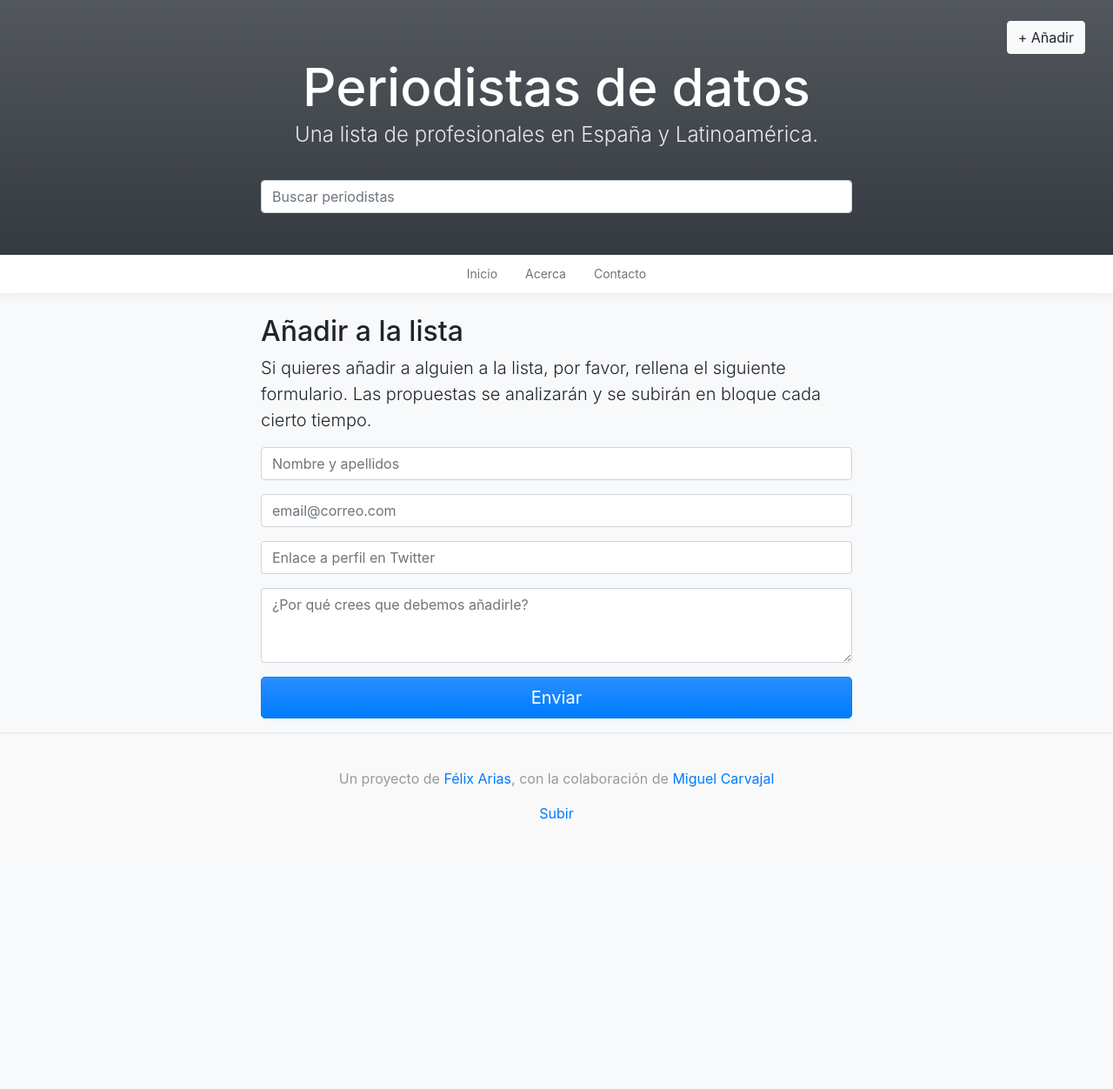
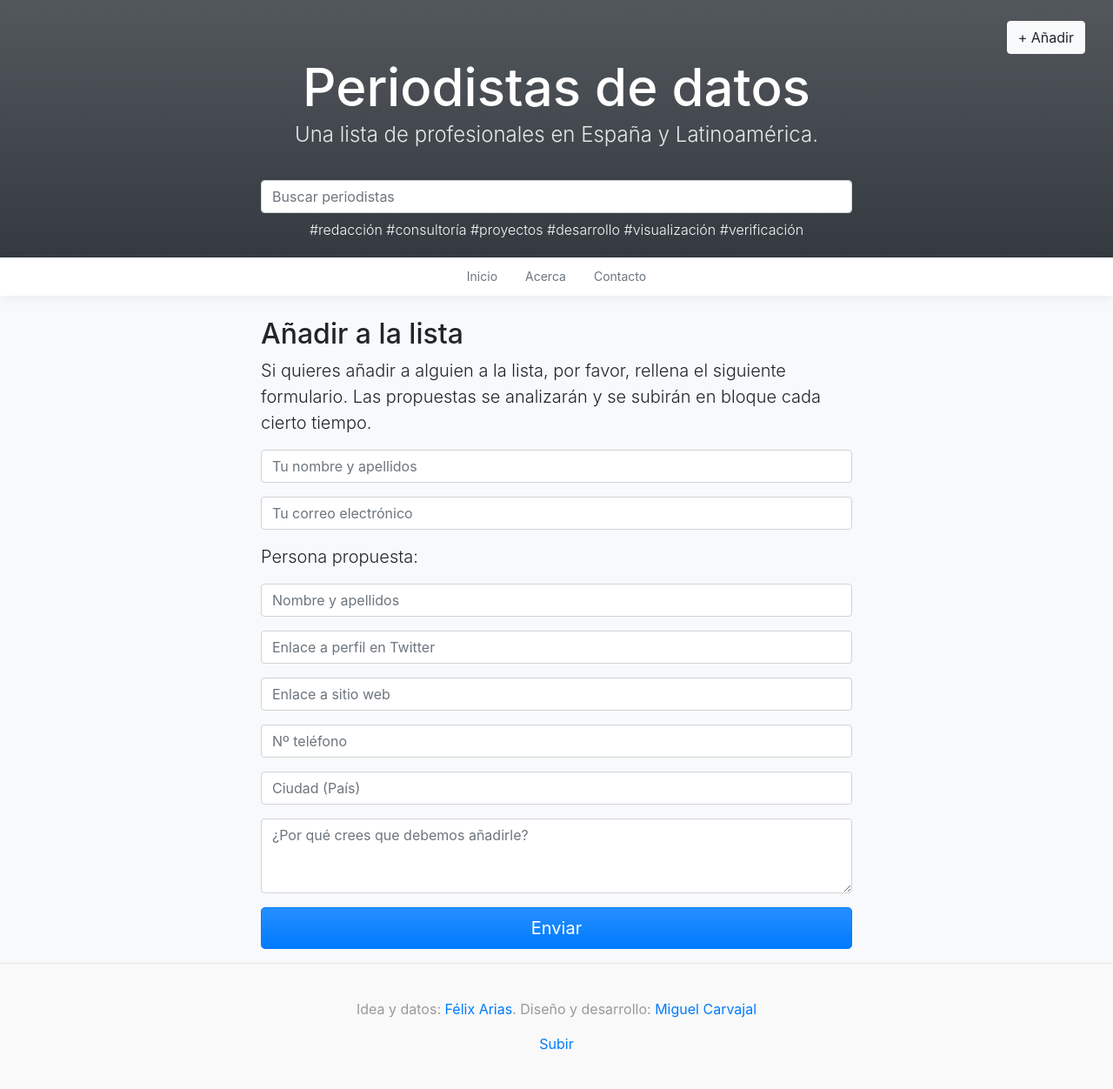
Before and after one commit to mipumh/djspain, a Jekyll site: the page built from nuevo.md, in a window 1280 px wide. Shown: the whole page at 87% size. Built offline with Jekyll 4.4.1, drawn with Linux system fonts in a browser that asks for light colours; nearby versions of some CDN libraries; before the commit the page ends 987 px from its top, so only the background shows below that.

Commit message:
add tags, medio, contacto and form

```diff
--- a/_includes/footer.html
+++ b/_includes/footer.html
@@ -1,6 +1,6 @@
  <footer class="blog-footer">
  	<div class="container"
-  <p>Un proyecto de <a href="https://twitter.com/flxarias?lang=es" target="_blank">Félix Arias</a>, con la colaboración de <a href="https://twitter.com/mcarvajal_?lang=es" target="_blank">Miguel Carvajal</a></p>
+  <p>Idea y datos: <a href="https://twitter.com/flxarias?lang=es" target="_blank">Félix Arias</a>. Diseño y desarrollo: <a href="https://twitter.com/mcarvajal_?lang=es" target="_blank">Miguel Carvajal</a></p>
         <a href="#">Subir</a>
       </p>
     </div>
--- a/_includes/header.html
+++ b/_includes/header.html
@@ -1,6 +1,6 @@
 <!-- Header -->
 <header>
-    <div class="sb-page-header pt-3 pb-5 bg-gradient-dark">
+    <div class="sb-page-header pt-3 pb-3 bg-gradient-dark">
         <nav class="navbar ml-3 mr-3 navbar-light bg-transparent justify-content-end">
           <a class="btn btn-light" href="{{ site.baseurl }}/nuevo.html">+ Añadir</a>
         </nav>
@@ -10,11 +10,14 @@
             <h1>Periodistas de datos</h1>
             <h4>Una lista de profesionales en España y Latinoamérica.</h4>
             </div>
-        <div class="col-lg-12" id="search-demo-container">
+        <div class="col-lg-12 mb-2" id="search-demo-container">
             <div class="filter-parent" id="search">
             <label for="filter-by"></label>
             <input type="text" placeholder="Buscar periodistas" id="search-input" class="form-control input-lg" tabindex="1">
             </div>
+        </div>
+        <div class="col col-lg-12 col-sm-12">
+            <p class="small text-light">#redacción #consultoría #proyectos #desarrollo #visualización #verificación</p>
         </div>
         </div>
         </div>
--- a/_includes/js-custom.html
+++ b/_includes/js-custom.html
@@ -59,7 +59,7 @@ function topFunction() {
         resultsContainer: document.getElementById('results-container'),
         json: 'search.json',
         searchResultTemplate:'<a href="#{pic}"><div class="media text-muted pt-3 border-bottom border-gray"><img src="{pic}" alt="{nombre}" class="mr-2 rounded" width="48" height="48"><div class="media-body pb-3 mb-0"><div class="d-flex justify-content-between align-items-center w-100"><strong class="text-gray-dark">{nombre}</strong></div><span class="d-block">{alias}</span></div></div></a>',
-        noResultsText: '<p class="lead">Vaya, ese nombre no está registrado, ¿quieres añadirlo?</p>',
+        noResultsText: '<p class="lead">Vaya, ese nombre no está registrado, <a href="{{ site.baseurl }}/nuevo.html">¿quieres añadirlo?</a></p>',
         limit: 10,
         fuzzy: false,
         exclude: ['Welcome']
--- a/index.html
+++ b/index.html
@@ -36,9 +36,10 @@ layout: default
             <img class="align-self-start mr-3 rounded mb-4" src="{{ journos.pic }}" alt="{{ journos.nombre }}" width="72" height="72">
             <div class="media-body">
             <a style="text-decoration:none" href="https://twitter.com/{{ journos.alias }}" target="_blank"><h5 class="mt-0 mb-1 text-primary">@{{ journos.alias }}</h5></a>
-            <p>{{ journos.perfil }}.</p>
+            <p>{{ journos.perfil }}</p>
             <p class="text-success"><i class="fas fa-map-marker-alt"></i> {{ journos.locus }}</p>
             <p><i class="fas fa-link"></i> <a class="text-secondary" href="{{ journos.web }}" target="_blank">Sitio web</a></p>
+            <p><i class="fas fa-page"></i> <a class="text-secondary" href="{{ journos.web }}" target="_blank">Medio</a></p>
             </div>
           </div>
           </div>
--- a/nuevo.md
+++ b/nuevo.md
@@ -15,14 +15,29 @@ Si quieres añadir a alguien a la lista, por favor, rellena el siguiente formula
 
 <!-- Text input-->
 <div class="form-group">
-<input name="Formulario Periodistas de Datos" type="text" class="form-control" id="nombre" placeholder="Nombre y apellidos" required data-validation-required-message="Por favor, escribe tu nombre.">
+<input name="Formulario Periodistas de Datos" type="text" class="form-control" id="nombre" placeholder="Tu nombre y apellidos" required data-validation-required-message="Por favor, escribe tu nombre.">
 </div>
 <div class="form-group">
-<input name="email" id="email" type="email" class="form-control" placeholder="email@correo.com" required data-validation-required-message="Escriba una dirección de correo válida.">
+<input name="email" id="email" type="email" class="form-control" placeholder="Tu correo electrónico" required data-validation-required-message="Escribe una dirección de correo válida.">
+</div>
+
+<p class="lead">Persona propuesta:</p>
+<div class="form-group">
+<input name="nombre" id="propuesta" type="text" class="form-control" placeholder="Nombre y apellidos">
 </div>
 <div class="form-group">
 <input name="alias" id="twitter" type="text" class="form-control" placeholder="Enlace a perfil en Twitter">
 </div>
+<div class="form-group">
+<input name="alias" id="web" type="text" class="form-control" placeholder="Enlace a sitio web">
+</div>
+<div class="form-group">
+<input name="telefono" id="movil" type="text" class="form-control" placeholder="Nº teléfono">
+</div>
+<div class="form-group">
+<input name="ciudad" id="ciudad" type="text" class="form-control" placeholder="Ciudad (País)">
+</div>
+
 <!-- Text
 <div class="form-group">
 <select class="form-control" name="modalidad">
```
Also changed, not shown: contacto.md (+2 -8 lines).
